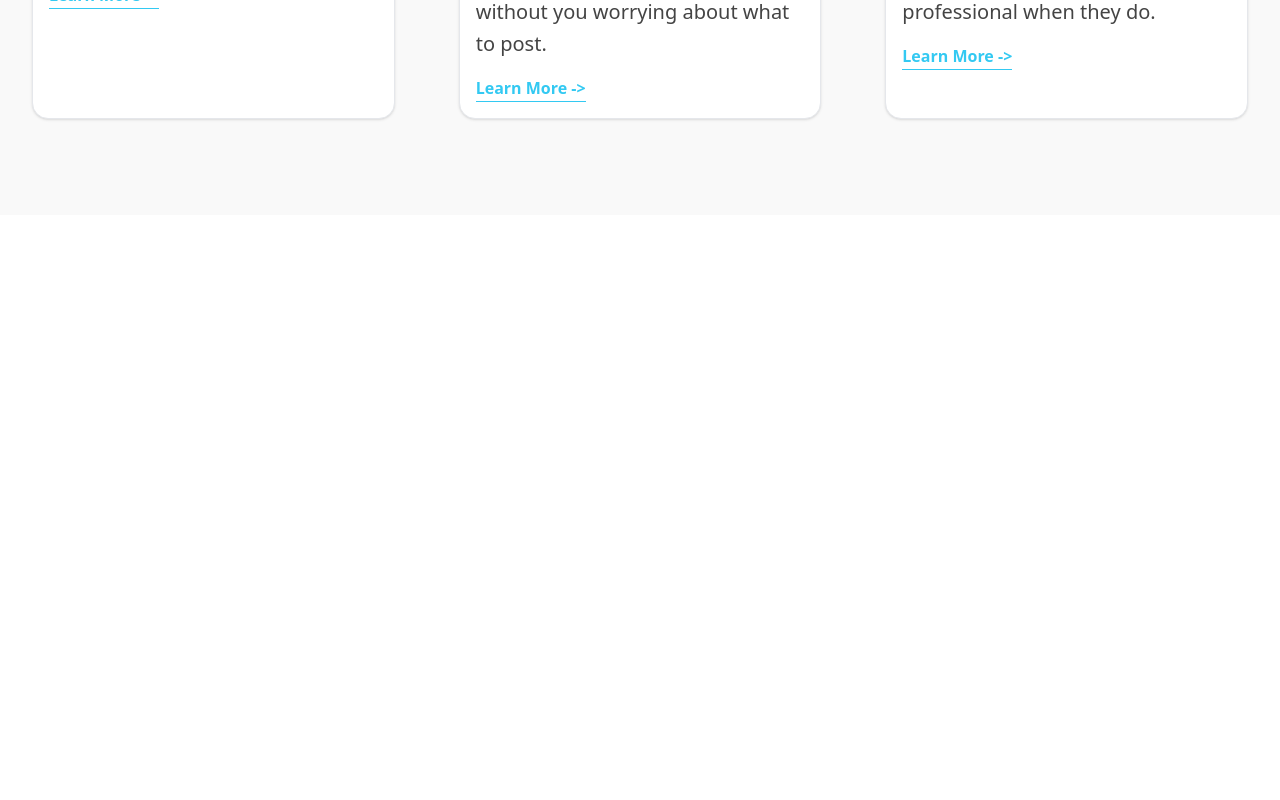
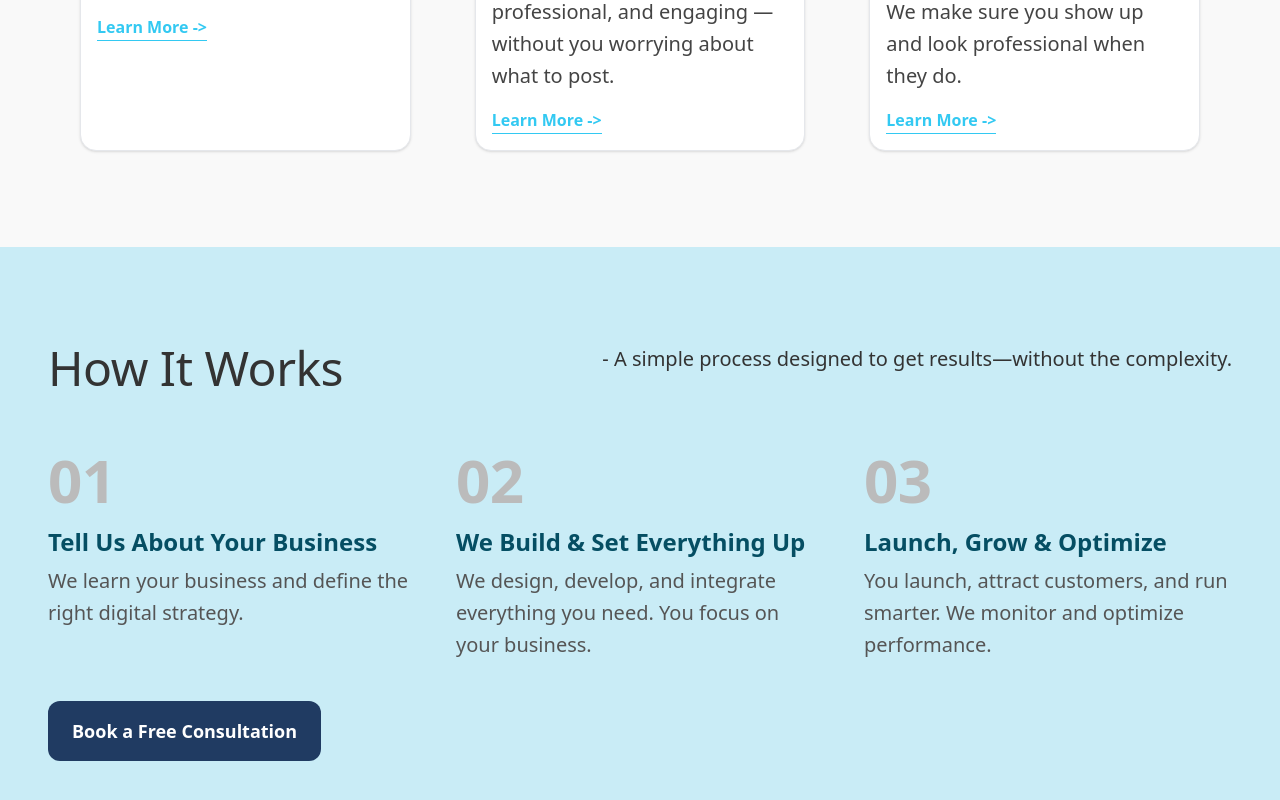
Before and after one commit to tech-avenue-pro/monorepo, a Next.js app in the folder apps/web/: page / in a window 1280 px wide. Shown: the part 2379-3179 px from the top of the page. Before the commit the page ends 2594 px from the top, so only its background shows below. Built offline with nearby package versions, Linux system fonts and the light colour scheme.

Commit message:
How it works added

```diff
--- /dev/null
+++ b/apps/web/app/HomeView/HowItWorks.tsx
@@ -0,0 +1,79 @@
+import React from "react";
+import { getHowItWorks } from "../content/how-it-works/howItWorks";
+import {
+    DSText,
+    DSTextColor,
+    DSTextVariant,
+    DSTextWeight,
+} from "@repo/ui/design-systems/DSText";
+import {
+    DSButtonVariant,
+    DSLinkButton,
+} from "@repo/ui/design-systems/DSButton";
+
+export default function HowItWorks() {
+    const { steps } = getHowItWorks();
+    return (
+        <section className="mx-auto px-4 ">
+            <div className="flex flex-start align-top md:justify-between mb-8 items-start gap-1 md:gap-16 flex-col md:flex-row">
+                <DSText
+                    as="h2"
+                    variant={DSTextVariant.largerTitle}
+                    color={DSTextColor.primary}
+                    className="text-center mb-6 shrink-0"
+                >
+                    How It Works
+                </DSText>
+                <DSText
+                    as="h3"
+                    variant={DSTextVariant.body}
+                    color={DSTextColor.primary}
+                    className="text-center mb-6 shrink-0"
+                >
+                    - A simple process designed to get results—without the
+                    complexity.
+                </DSText>
+            </div>
+            <div className="mt-8 grid gap-10 grid-cols-1 md:grid-cols-3">
+                {steps.map((step) => (
+                    <div key={step.id}>
+                        <DSText
+                            as="p"
+                            variant={DSTextVariant.largestTitle}
+                            color={DSTextColor.quinary}
+                            weight="bold"
+                        >
+                            {step.id}
+                        </DSText>
+                        <DSText
+                            as="h3"
+                            variant={DSTextVariant.headline1}
+                            color={DSTextColor.septenary}
+                            weight={DSTextWeight.bold}
+                            className="mt-4"
+                        >
+                            {step.title}
+                        </DSText>
+                        <DSText
+                            as="p"
+                            variant={DSTextVariant.body}
+                            color={DSTextColor.tertiary}
+                            className="mt-2"
+                        >
+                            {step.description}
+                        </DSText>
+                    </div>
+                ))}
+            </div>
+
+            <div className="mt-10">
+                <DSLinkButton
+                    variant={DSButtonVariant.secondary}
+                    href="/contact"
+                >
+                    Book a Free Consultation
+                </DSLinkButton>
+            </div>
+        </section>
+    );
+}
--- a/apps/web/app/HomeView/ServiceSection.tsx
+++ b/apps/web/app/HomeView/ServiceSection.tsx
@@ -6,7 +6,7 @@ export default function ServiceSection() {
     const { linkTitle, services } = getServices();
 
     return (
-        <section className="mx-auto">
+        <section className="mx-auto max-w-6xl px-4">
             <div className="flex flex-start align-top md:justify-between mb-16 items-start gap-1 md:gap-16 flex-col md:flex-row">
                 <DSText
                     as="h2"
@@ -45,7 +45,7 @@ export default function ServiceSection() {
                         title={service.title}
                         description={service.description}
                         href={service.href}
-                        badge={service.badge}
+                        badge="Availeble Now"
                         linkTitle={linkTitle}
                     />
                 ))}
--- /dev/null
+++ b/apps/web/app/content/how-it-works/how-it-works.json
@@ -0,0 +1,19 @@
+{
+    "steps": [
+        {
+            "id": "01",
+            "title": "Tell Us About Your Business",
+            "description": "We learn your business and define the right digital strategy. "
+        },
+        {
+            "id": "02",
+            "title": "We Build & Set Everything Up",
+            "description": "We design, develop, and integrate everything you need. You focus on your business."
+        },
+        {
+            "id": "03",
+            "title": "Launch, Grow & Optimize",
+            "description": "You launch, attract customers, and run smarter. We monitor and optimize performance."
+        }
+    ]
+}
--- /dev/null
+++ b/apps/web/app/content/how-it-works/howItWorks.ts
@@ -0,0 +1,15 @@
+import howItWorksData from "./how-it-works.json";
+
+export interface HowItWorks {
+    steps: HowItWorksStep[];
+}
+
+export interface HowItWorksStep {
+    id: string;
+    title: string;
+    description: string;
+}
+
+export function getHowItWorks(): HowItWorks {
+    return howItWorksData as HowItWorks;
+}
--- a/apps/web/app/page.tsx
+++ b/apps/web/app/page.tsx
@@ -19,6 +19,7 @@ import { DSText, FontStyle } from "@repo/ui/design-systems/DSText";
 import ServiceSection from "./HomeView/ServiceSection";
 import RegularSection from "@repo/ui/design-systems/layouts/RegularSection";
 import RegularContainer from "@repo/ui/design-systems/layouts/RegularContainer";
+import HowItWorks from "./HomeView/HowItWorks";
 
 type Props = Omit<ImageProps, "src"> & {
     srcLight: string;
@@ -162,6 +163,12 @@ export default function Home() {
                     <ServiceSection />
                 </RegularContainer>
             </RegularSection>
+
+            <RegularSection background={DSLayoutBackground.lightestBackground}>
+                <RegularContainer>
+                    <HowItWorks />
+                </RegularContainer>
+            </RegularSection>
         </main>
     );
 }
```
